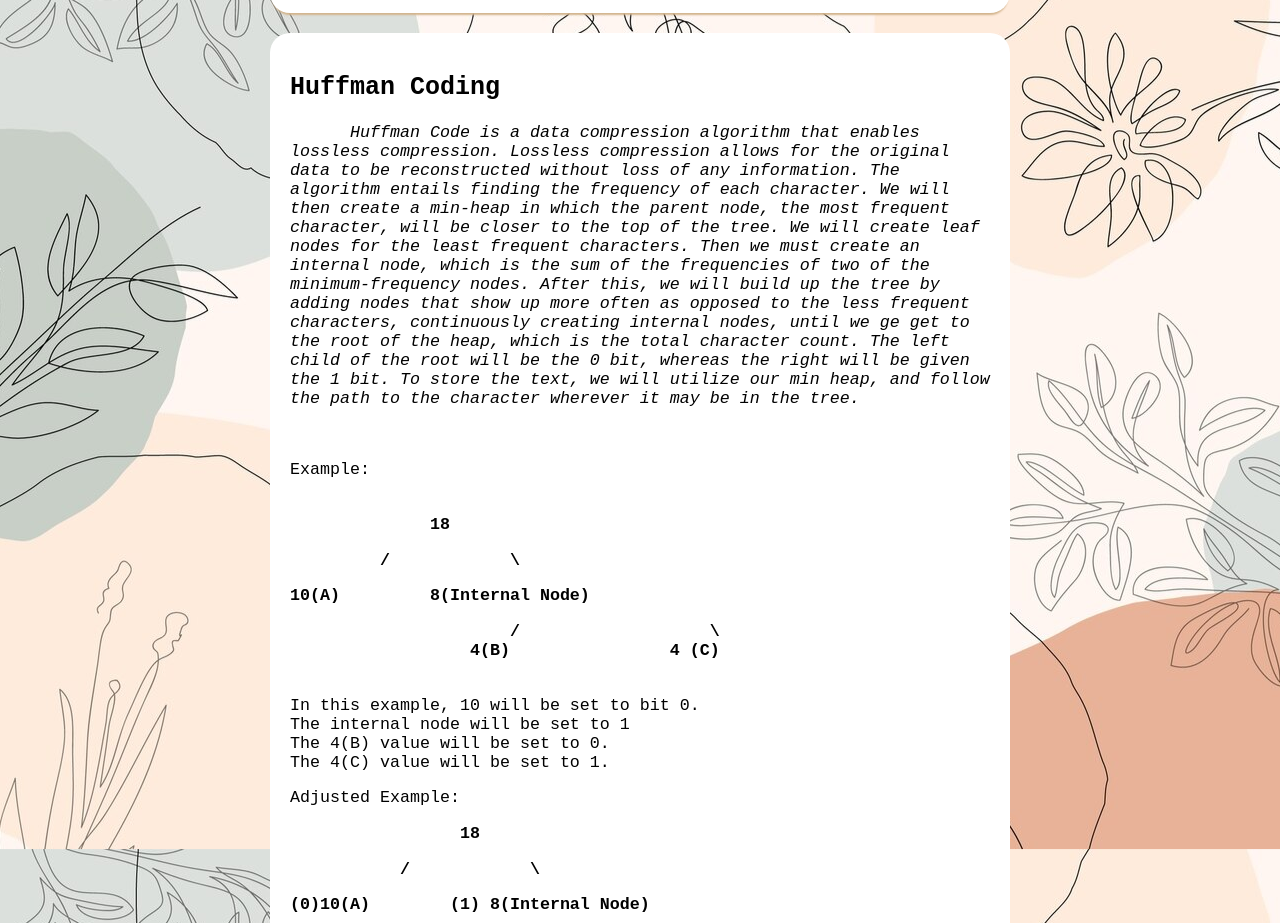
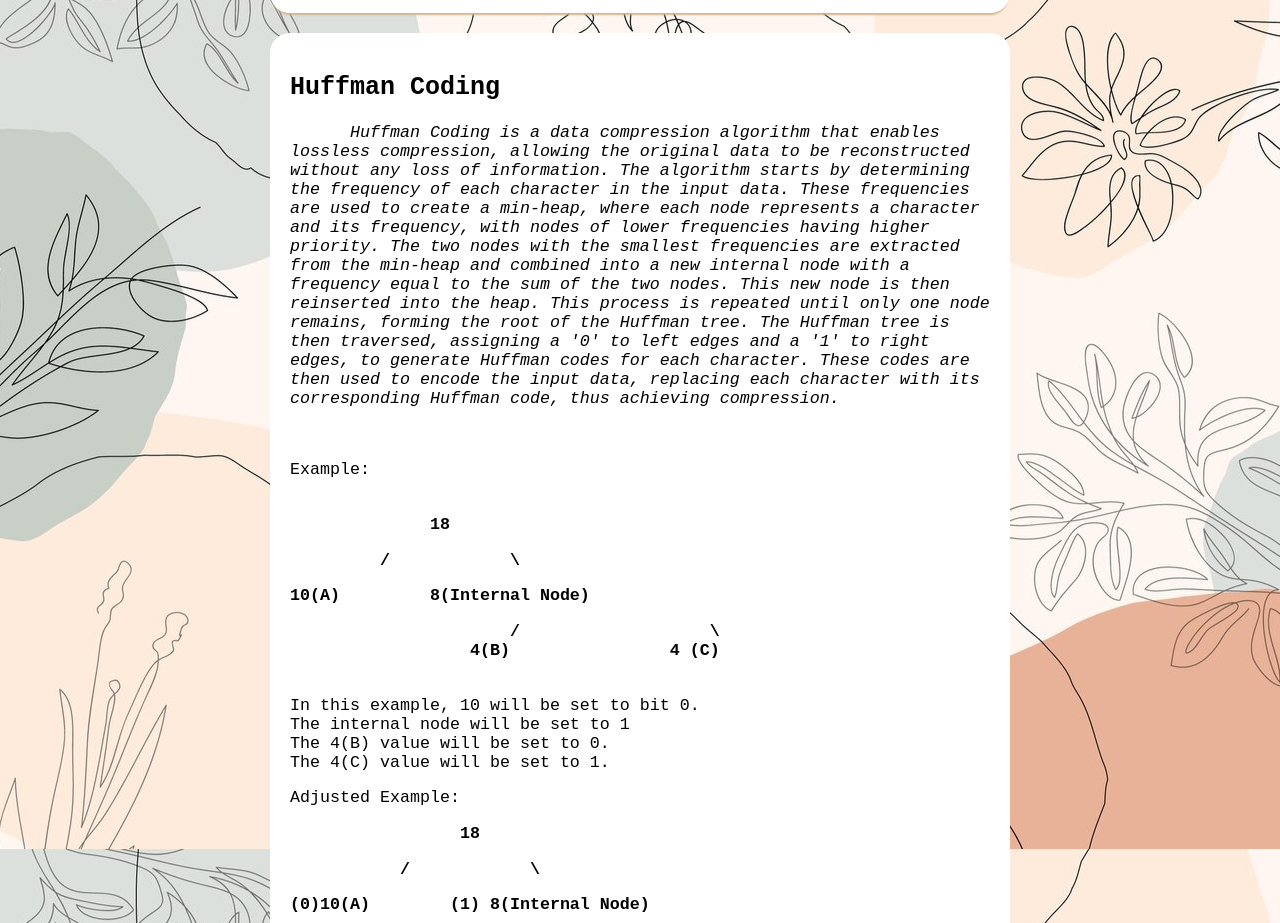
Before and after one commit to dkkumar77/dkkumar77.github.io, a plain HTML site: page pages/blog.html in a window 1280 px wide. Shown: the part 900-1823 px from the top of the page. Drawn offline with Linux system fonts and the light colour scheme.

Commit message:
adjusted

```diff
--- a/pages/blog.html
+++ b/pages/blog.html
@@ -226,7 +226,7 @@
 
     <section>
         <h2 id="Post 2">Huffman Coding</h2>
-        <p><em> &nbsp; &nbsp; &nbsp; Huffman Code is a data compression algorithm that enables lossless compression. Lossless compression allows for the original data to be reconstructed without loss of any information. The algorithm entails finding the frequency of each character. We will then create a min-heap in which the parent node, the most frequent character, will be closer to the top of the tree. We will create leaf nodes for the least frequent characters. Then we must create an internal node, which is the sum of the frequencies of two of the minimum-frequency nodes. After this, we will build up the tree by adding nodes that show up more often as opposed to the less frequent characters, continuously creating internal nodes, until we ge get to the root of the heap, which is the total character count. The left child of the root will be the 0 bit, whereas the right will be given the 1 bit. To store the text, we will utilize our min heap, and follow the path to the character wherever it may be in the tree.</em></p>
+        <p><em> &nbsp; &nbsp; &nbsp; Huffman Coding is a data compression algorithm that enables lossless compression, allowing the original data to be reconstructed without any loss of information. The algorithm starts by determining the frequency of each character in the input data. These frequencies are used to create a min-heap, where each node represents a character and its frequency, with nodes of lower frequencies having higher priority. The two nodes with the smallest frequencies are extracted from the min-heap and combined into a new internal node with a frequency equal to the sum of the two nodes. This new node is then reinserted into the heap. This process is repeated until only one node remains, forming the root of the Huffman tree. The Huffman tree is then traversed, assigning a '0' to left edges and a '1' to right edges, to generate Huffman codes for each character. These codes are then used to encode the input data, replacing each character with its corresponding Huffman code, thus achieving compression.</em></p>
         <p><br></p>
         <p>Example:<br>&nbsp; &nbsp; &nbsp; &nbsp;&nbsp;</p>
         <p><strong>&nbsp; &nbsp; &nbsp; &nbsp; &nbsp; &nbsp; &nbsp; 18</strong></p>
```
